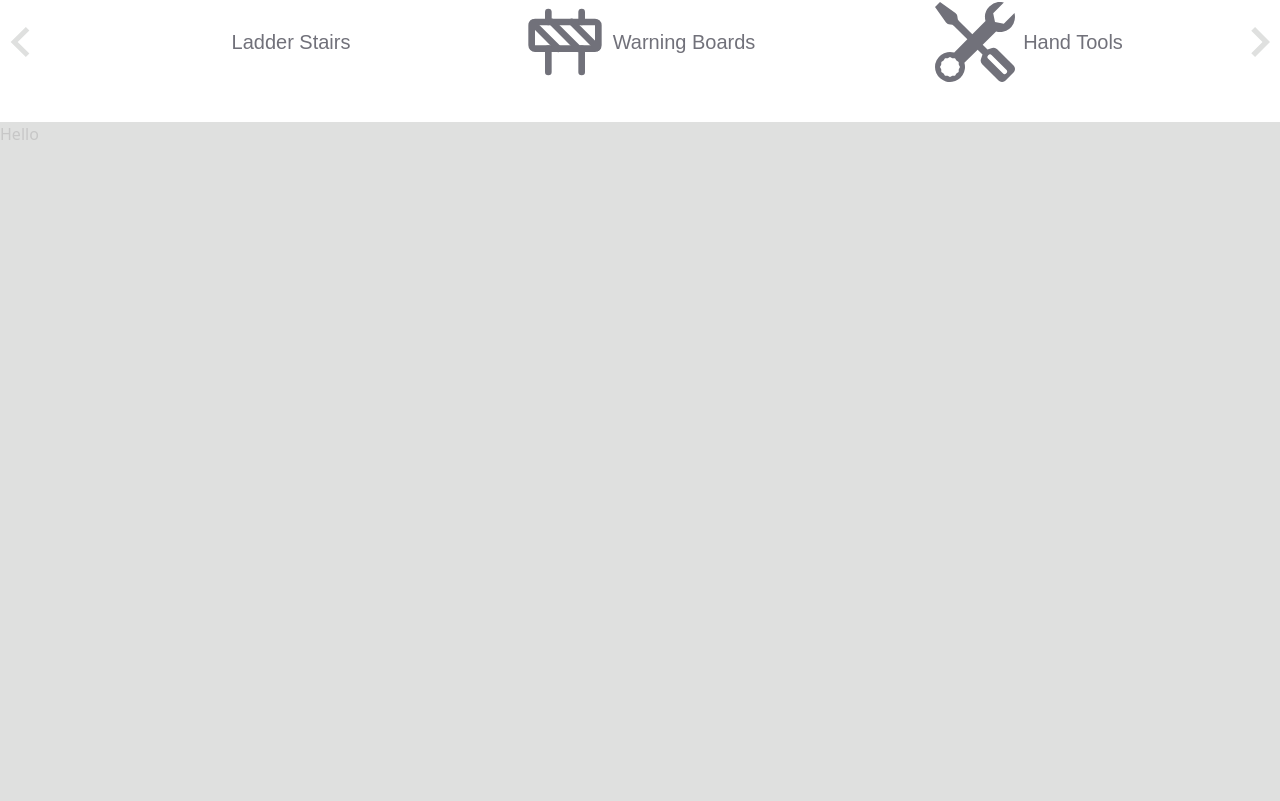
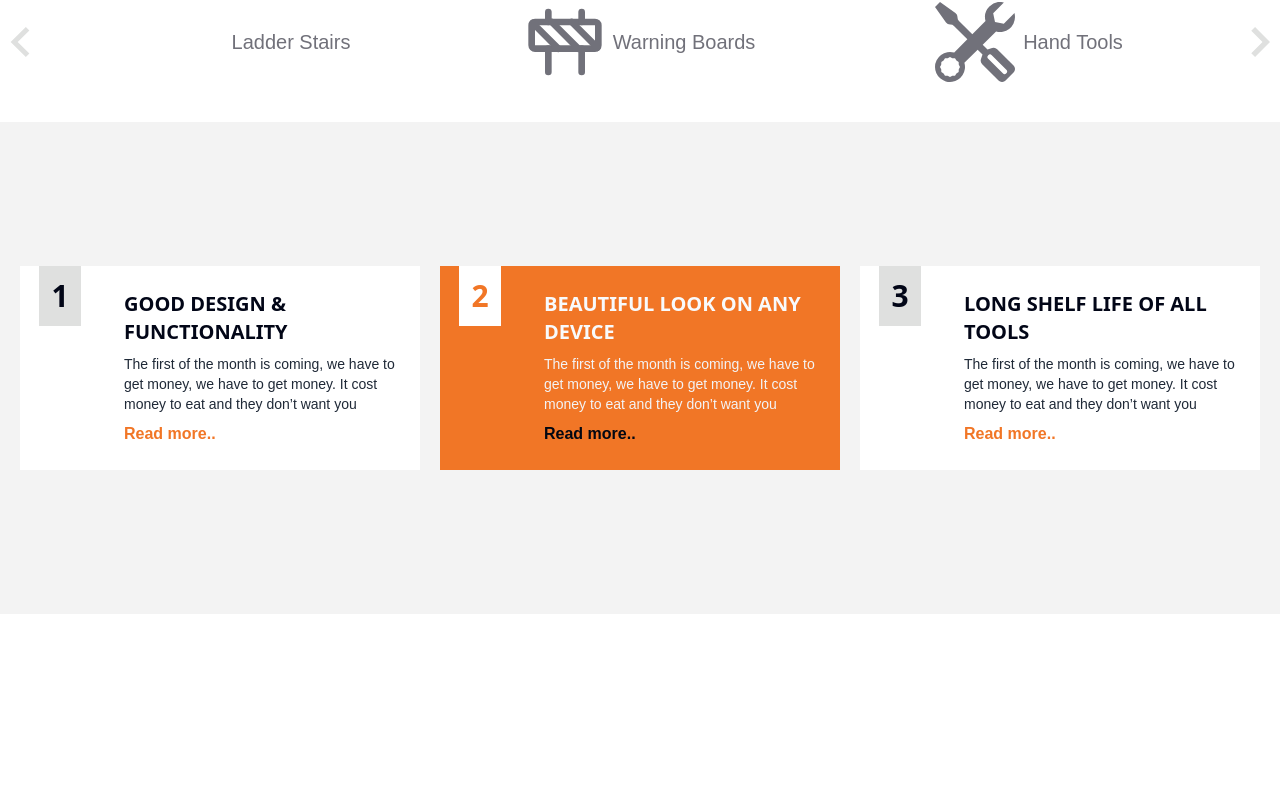
Before and after one commit to jummun513/PH_L1_Milestone12_Assignment_12_Builder_Tools_frontend, a React (Vite) app: page / in a window 1280 px wide. Shown: the part 1739-2540 px from the top of the page. Built offline with nearby package versions, Linux system fonts and the light colour scheme; some icons are missing.

Commit message:
responsive bigoffer, category and topOffer

```diff
--- a/src/components/pages/Home/BigOffer/BigOffer.jsx
+++ b/src/components/pages/Home/BigOffer/BigOffer.jsx
@@ -20,22 +20,22 @@ const BigOffer = () => {
                     data-aos-delay="50"
                     data-aos-duration="1000"
                     data-aos-easing="ease-in-out"
-                    data-aos-once="false" className='h-[75px] w-[75px] md:h-24 md:w-24 flex flex-col justify-center items-center rounded-full bg-[#402E32] text-lg md:text-2xl font-bold p-3 md:p-5 mr-1 md:mr-2'>{days} <hr className='w-full' /> <span className='text-sm md:text-lg font-normal'>Days</span></div>
+                    data-aos-once="true" className='h-[75px] w-[75px] md:h-24 md:w-24 flex flex-col justify-center items-center rounded-full bg-[#402E32] text-lg md:text-2xl font-bold p-3 md:p-5 mr-1 md:mr-2'>{days} <hr className='w-full' /> <span className='text-sm md:text-lg font-normal'>Days</span></div>
                 <div data-aos="flip-left" data-aos-offset="200"
                     data-aos-delay="150"
                     data-aos-duration="1000"
                     data-aos-easing="ease-in-out"
-                    data-aos-once="false" className='h-[75px] w-[75px] md:h-24 md:w-24 flex flex-col justify-center items-center rounded-full bg-[#402E32] text-lg md:text-2xl font-bold p-3 md:p-5 mr-1 md:mr-2'>{hours} <hr className='w-full' /> <span className='text-sm md:text-lg font-normal'>Hours</span></div>
+                    data-aos-once="true" className='h-[75px] w-[75px] md:h-24 md:w-24 flex flex-col justify-center items-center rounded-full bg-[#402E32] text-lg md:text-2xl font-bold p-3 md:p-5 mr-1 md:mr-2'>{hours} <hr className='w-full' /> <span className='text-sm md:text-lg font-normal'>Hours</span></div>
                 <div data-aos="flip-down" data-aos-offset="200"
                     data-aos-delay="250"
                     data-aos-duration="1000"
                     data-aos-easing="ease-in-out"
-                    data-aos-once="false" className='h-[75px] w-[75px] md:h-24 md:w-24 flex flex-col justify-center items-center rounded-full bg-[#402E32] text-lg md:text-2xl font-bold p-3 md:p-5 mr-1 md:mr-2'>{minutes} <hr className='w-full' /> <span className='text-sm md:text-lg font-normal'>Minutes</span></div>
+                    data-aos-once="true" className='h-[75px] w-[75px] md:h-24 md:w-24 flex flex-col justify-center items-center rounded-full bg-[#402E32] text-lg md:text-2xl font-bold p-3 md:p-5 mr-1 md:mr-2'>{minutes} <hr className='w-full' /> <span className='text-sm md:text-lg font-normal'>Minutes</span></div>
                 <div data-aos="flip-right" data-aos-offset="200"
                     data-aos-delay="350"
                     data-aos-duration="1000"
                     data-aos-easing="ease-in-out"
-                    data-aos-once="false" className='h-[75px] w-[75px] md:h-24 md:w-24 flex flex-col justify-center items-center rounded-full bg-[#402E32] text-lg md:text-2xl font-bold p-3 md:p-5'>{seconds} <hr className='w-full' /> <span className='text-sm md:text-lg font-normal'>Seconds</span></div>
+                    data-aos-once="true" className='h-[75px] w-[75px] md:h-24 md:w-24 flex flex-col justify-center items-center rounded-full bg-[#402E32] text-lg md:text-2xl font-bold p-3 md:p-5'>{seconds} <hr className='w-full' /> <span className='text-sm md:text-lg font-normal'>Seconds</span></div>
             </div>;
         }
     };
@@ -71,7 +71,7 @@ const BigOffer = () => {
                     </div>
                 </div>
             </div>
-            <div className='bg-[#DFE0DF] h-[60rem] xsm:h-[56rem] md:h-[40rem] xl:h-[36rem] mb-20 mx-auto xsm:max-w-screen-sm sm:max-w-screen-md md:max-w-screen-lg lg:max-w-screen-xl xl:max-w-screen-xxl xxl:max-w-screen-xxxl'>
+            <div className='bg-[#f3f3f3] h-[60rem] xsm:h-[56rem] md:h-[40rem] xl:h-[36rem] mb-20 mx-auto xsm:max-w-screen-sm sm:max-w-screen-md md:max-w-screen-lg lg:max-w-screen-xl xl:max-w-screen-xxl xxl:max-w-screen-xxxl'>
                 <div className='mx-auto pt-48 lg:pt-96 xl:pt-80 xsm:max-w-screen-xsm sm:max-w-screen-sm md:max-w-screen-md lg:max-w-screen-lg xl:max-w-screen-xl xxl:max-w-screen-xxl px-2 md:px-3 lg:px-5'>
                     <div className='grid grid-cols-1 lg:grid-cols-3 gap-y-5 lg:gap-y-0 md:gap-x-5'>
                         <div data-aos="fade-up" data-aos-offset="200"
--- a/src/components/pages/Home/Category/Category.jsx
+++ b/src/components/pages/Home/Category/Category.jsx
@@ -8,7 +8,6 @@ import { LuConstruction } from 'react-icons/lu';
 import { BsTools } from 'react-icons/bs';
 import { MdElectricalServices } from 'react-icons/md';
 import { GiRobotGrab, GiFreemasonry } from 'react-icons/gi';
-
 
 
 const Category = () => {
@@ -31,7 +30,7 @@ const Category = () => {
     })
 
     return (
-        <div className="pt-40 md:pt-60 mb-60 bg-[#DFE0DF]">
+        <div className="h-fit pt-40 md:pt-60 mb-48 lg:mb-60 bg-[#f3f3f3]">
             <div className="mx-auto xsm:max-w-screen-xsm sm:max-w-screen-sm md:max-w-screen-md lg:max-w-screen-lg xl:max-w-screen-xl
         xxl:max-w-screen-xxl px-2 md:px-3 lg:px-5">
                 <h1 className="text-center font-sans uppercase font-[900] text-gray-950 text-3xl md:text-5xl">Shop By Category</h1>
@@ -96,8 +95,47 @@ const Category = () => {
                     )}
                 </div >
             </div>
-            <div className="h-[100vh] w-full">Hello</div>
-        </div >
+            <div className='py-24 lg:py-36 mx-auto xsm:max-w-screen-xsm sm:max-w-screen-sm md:max-w-screen-md lg:max-w-screen-lg xl:max-w-screen-xl xxl:max-w-screen-xxl px-2 md:px-3 lg:px-5'>
+                <div className='grid grid-cols-1 lg:grid-cols-3 gap-y-5 lg:gap-y-0 md:gap-x-5'>
+                    <div className="group min-w-[300px] flex items-start bg-white duration-200 ease-linear hover:bg-primary hover:text-white text-slate-950">
+                        <div className="w-1/5 flex justify-center">
+                            <div className="bg-[#DFE0DF] duration-200 ease-linear group-hover:bg-white group-hover:text-primary p-3 font-sans font-black text-3xl">
+                                1
+                            </div>
+                        </div>
+                        <div className="w-4/5  flex flex-col items-start justify-center p-4 sm:p-6">
+                            <h2 className="text-base md:text-xl font-bold font-sans">GOOD DESIGN & FUNCTIONALITY</h2>
+                            <p className="text-xs md:text-sm duration-200 ease-linear group-hover:text-gray-100 text-gray-800 mt-2">The first of the month is coming, we have to get money, we have to get money. It cost money to eat and they don’t want you</p>
+                            <button className="text-sm md:text-base duration-200 ease-linear text-primary group-hover:text-black font-bold mt-2">Read more..</button>
+                        </div>
+                    </div>
+                    <div className="group min-w-[300px] flex items-start bg-primary hover:bg-white duration-200 ease-linear hover:text-black text-slate-50">
+                        <div className="w-1/5 flex justify-center">
+                            <div className="bg-white group-hover:bg-[#DFE0DF] text-primary group-hover:text-black duration-200 ease-linear p-3 font-sans font-black text-3xl">
+                                2
+                            </div>
+                        </div>
+                        <div className="w-4/5  flex flex-col items-start justify-center p-4 sm:p-6">
+                            <h2 className="text-base md:text-xl font-bold font-sans">BEAUTIFUL LOOK ON ANY DEVICE</h2>
+                            <p className="text-xs md:text-sm group-hover:text-gray-800 duration-200 ease-linear text-gray-100 mt-2">The first of the month is coming, we have to get money, we have to get money. It cost money to eat and they don’t want you</p>
+                            <button className="text-sm md:text-base text-gray-950 group-hover:text-primary duration-200 ease-linear font-bold mt-2">Read more..</button>
+                        </div>
+                    </div>
+                    <div className="group min-w-[300px] flex items-start bg-white duration-200 ease-linear hover:bg-primary hover:text-white text-slate-950">
+                        <div className="w-1/5 flex justify-center">
+                            <div className="bg-[#DFE0DF] duration-200 ease-linear group-hover:bg-white group-hover:text-primary p-3 font-sans font-black text-3xl">
+                                3
+                            </div>
+                        </div>
+                        <div className="w-4/5  flex flex-col items-start justify-center p-4 sm:p-6">
+                            <h2 className="text-base md:text-xl font-bold font-sans">LONG SHELF LIFE OF ALL TOOLS</h2>
+                            <p className="text-xs md:text-sm duration-200 ease-linear group-hover:text-gray-100 text-gray-800 mt-2">The first of the month is coming, we have to get money, we have to get money. It cost money to eat and they don’t want you</p>
+                            <button className="text-sm md:text-base duration-200 ease-linear text-primary group-hover:text-black font-bold mt-2">Read more..</button>
+                        </div>
+                    </div>
+                </div>
+            </div>
+        </div>
     );
 };
 
--- /dev/null
+++ b/src/components/pages/Home/FeatureProducts/FeatureProducts.jsx
@@ -0,0 +1,9 @@
+const FeatureProducts = () => {
+    return (
+        <div>
+
+        </div>
+    );
+};
+
+export default FeatureProducts;
--- a/src/components/pages/Home/TopOffer/TopOffer.jsx
+++ b/src/components/pages/Home/TopOffer/TopOffer.jsx
@@ -10,7 +10,7 @@ const TopOffer = () => {
     }, [])
 
     return (
-        <div className="bg-[#DFE0DF] pt-36 md:pt-48">
+        <div className="bg-[#f3f3f3] pt-36 md:pt-48">
             <div className='mx-auto xsm:max-w-screen-xsm sm:max-w-screen-sm md:max-w-screen-md lg:max-w-screen-lg xl:max-w-screen-xl
 xxl:max-w-screen-xxl px-2 md:px-3 lg:px-20'>
                 <div className="md:flex">
```
